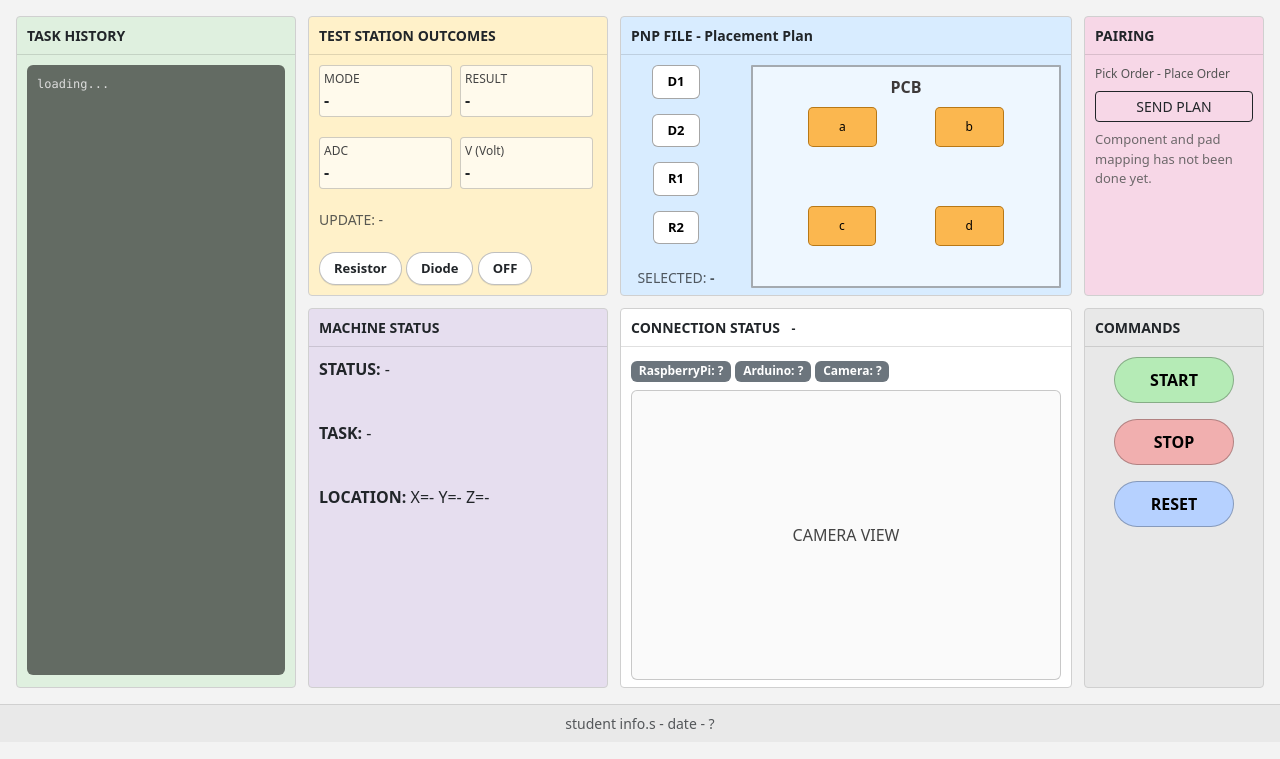
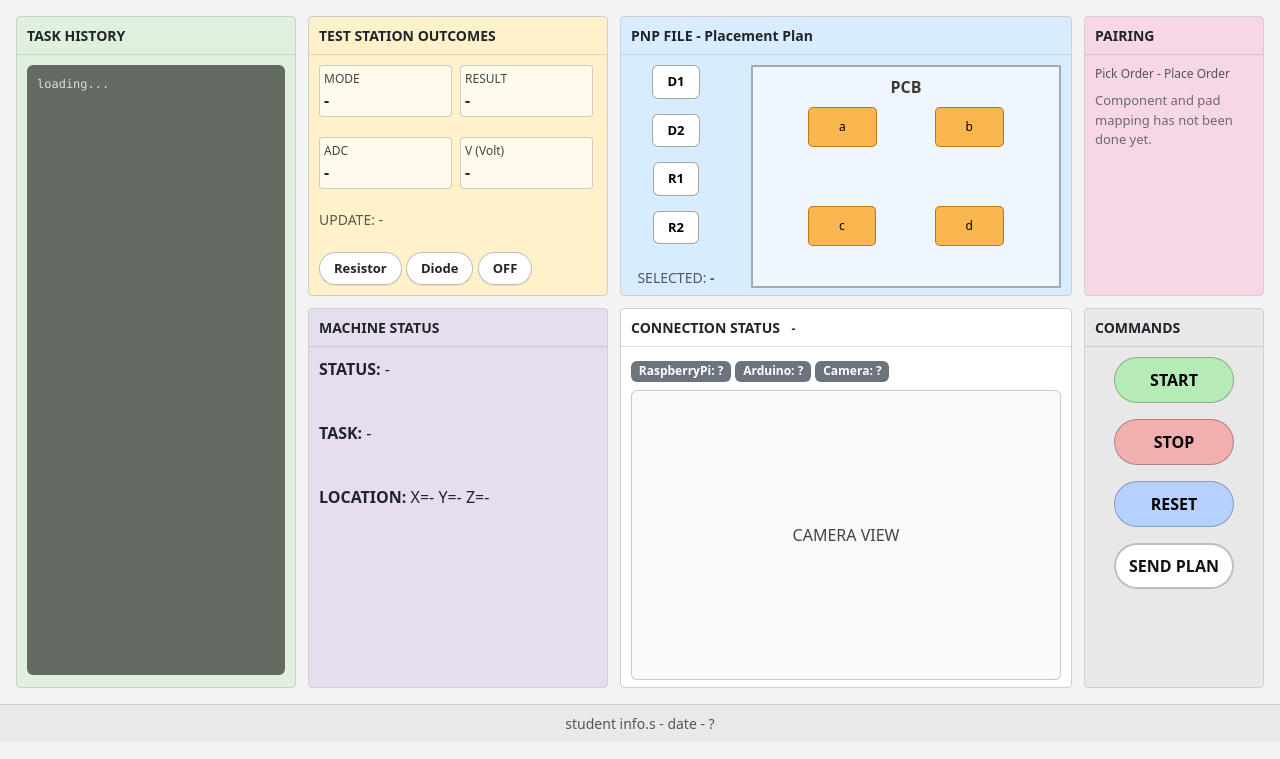
Before and after one commit to inaneda/ELE495-DissertationProject-Group4, a FastAPI app: page / in a window 1280 px wide. Shown: the part 41-800 px from the top of the page. Run offline with FastAPI, Linux system fonts and the light colour scheme; parts of the project's set-up code (start-up, migrations or seed data) failed here and were passed over.

Commit message:
feature: adding "send plan" button under commands panel

```diff
--- a/UI_Interface/ui_files/static/css/style.css
+++ b/UI_Interface/ui_files/static/css/style.css
@@ -345,7 +345,7 @@ and academic-project-appropriate user interface.
 }
 
 
-/* Mod butonlarına net kontrast */
+/* mode butonlari icin - kontrast */
 .btn-mode{
   background: #ffffff;
   border: 1px solid rgba(0,0,0,0.25);
@@ -359,3 +359,15 @@ and academic-project-appropriate user interface.
 .btn-mode:hover{
   background: #f7f7f7;
 }
+
+
+/* send plan butonu icin */
+.cmd-plan{
+  background: #ffffff;
+  color: #111;
+  border: 2px solid rgba(0,0,0,0.25);
+}
+
+.cmd-plan:hover{
+  background: #f4f4f4;
+}
--- a/UI_Interface/ui_files/templates/index.html
+++ b/UI_Interface/ui_files/templates/index.html
@@ -146,10 +146,6 @@ and is styled using Bootstrap and custom CSS.
             <div class="panel-title">PAIRING</div>
             <div class="panel-body">
                 <div class="pairing-hint">Pick Order - Place Order</div>
-
-                <!-- start tusunu kullanmak yerine olusturulan pnp dosyasinin backend'e aktarilmasi icin buton -->
-                <button type="button" class="btn btn-sm btn-outline-dark w-100 mb-2" id="btnSendPlan">SEND PLAN</button>
-
                 <div id="pairingList" class="pairing-list">
                     <div class="pairing-empty">Component and pad mapping has not been done yet.</div>
                 </div>
@@ -203,6 +199,8 @@ and is styled using Bootstrap and custom CSS.
                 <button type="button" class="cmd-btn cmd-start" id="btnStart">START</button>
                 <button type="button" class="cmd-btn cmd-stop" id="btnStop">STOP</button>
                 <button type="button" class="cmd-btn cmd-reset" id="btnReset">RESET</button>
+                <button type="button" class="cmd-btn cmd-plan" id="btnSendPlan">SEND PLAN</button>
+
             </div>
         </section>
 
```
Also changed, not shown: UI_Interface/ui_files/static/js/dashboard.js (+31 -30 lines).
